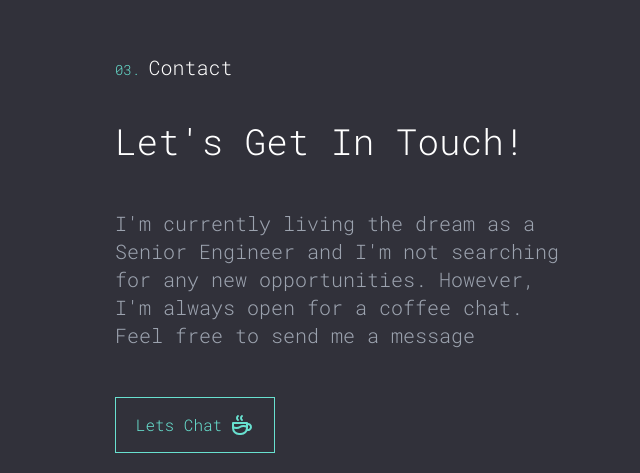
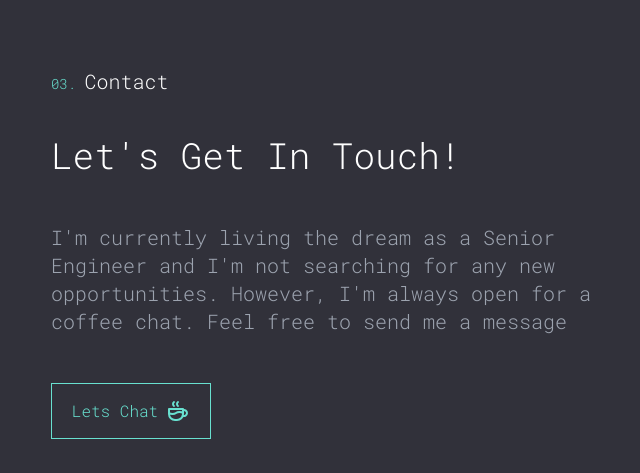
Before and after one commit to suhail-n/portfolio-site, a Next.js app: page / in a window 1280 px wide. Shown: the part 2547-3020 px from the top of the page, without its empty margins (301-941 px from the left). Built offline with nearby package versions, Linux system fonts and the light colour scheme.

Commit message:
increased paragraph width

```diff
--- a/components/Contact/Contact.tsx
+++ b/components/Contact/Contact.tsx
@@ -4,10 +4,7 @@ const Contact = () => {
             <div className="flex flex-col justify-center min-h-screen max-h-screen p-10 sm:p-0 gap-5">
                 <h1 className="dark:text-textPrimary-dark text-xl"><span className="text-sm text-textSecondary-light dark:text-textSecondary-dark">03. </span>Contact</h1>
                 <h2 className="text-2xl md:text-4xl md:my-5 dark:text-textPrimary-dark">Let's Get In Touch!</h2>
-                <div className="max-w-md">
-                    {/* <p className="sm:text-sm md:text-base text-textPrimary-light dark:text-textPrimary-dark my-2">I'm currently living the dream as a Senior Engineer and I'm not searching for any new opportunities. However, I'm always open for a coffee chat. Feel free to send me a message</p> */}
-                    <p className="sm:text-xl text-lg text-gray-500 dark:text-gray-400 my-2">I'm currently living the dream as a Senior Engineer and I'm not searching for any new opportunities. However, I'm always open for a coffee chat. Feel free to send me a message</p>
-                </div>
+                <h3 className="sm:text-xl text-lg text-gray-500 dark:text-gray-400 my-2 max-w-sm lg:max-w-xl sm:max-w-lg">I'm currently living the dream as a Senior Engineer and I'm not searching for any new opportunities. However, I'm always open for a coffee chat. Feel free to send me a message</h3>
                 <a href="https://www.linkedin.com/in/suhail-nooristani" target="_blank" className="dark:hover:bg-slate-700 hover:bg-red-100 p-4 w-40 h-14 border-[1px] text-center flex justify-center items-center border-textSecondary-light dark:border-textSecondary-dark text-textSecondary-light dark:text-textSecondary-dark mt-5"><p>Lets Chat</p>
                     <svg xmlns="http://www.w3.org/2000/svg" className="ml-2 icon icon-tabler icon-tabler-coffee dark:text-textSecondary-dark" width={24} height={24} viewBox="0 0 24 24" strokeWidth="2" stroke="currentColor" fill="none" strokeLinecap="round" strokeLinejoin="round">
                         <path stroke="none" d="M0 0h24v24H0z" fill="none"></path>
```
